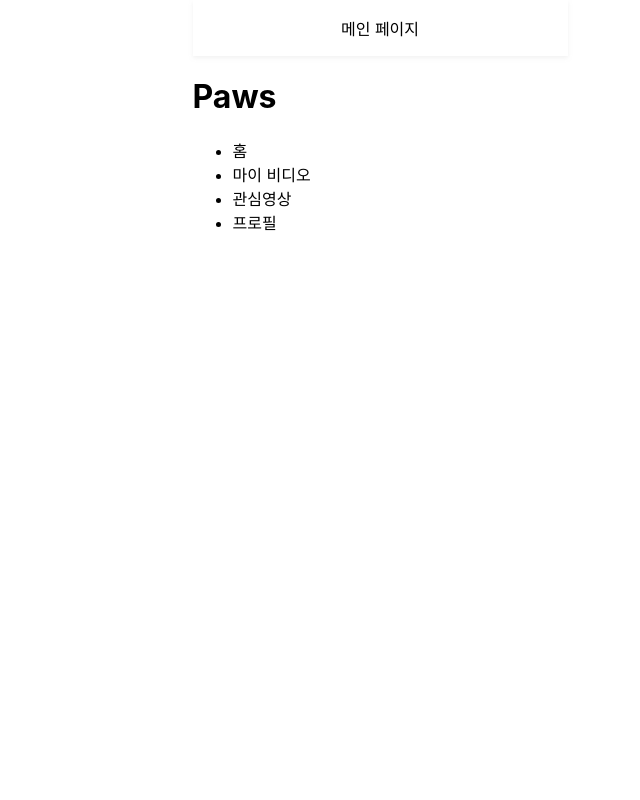
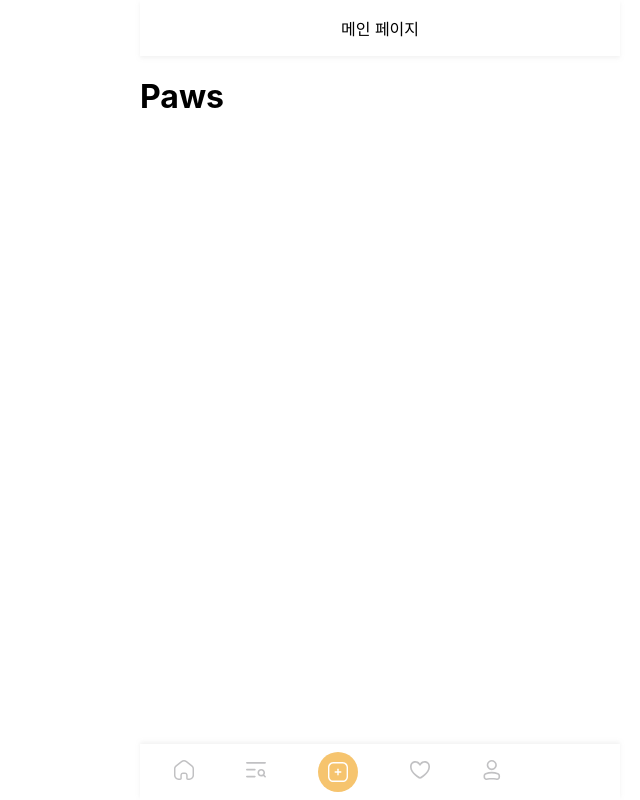
Before and after one commit to Numble3/Paws-Frontend, a Next.js app: page / in a window 1280 px wide. Shown: the whole page, without its empty margins (260-900 px from the left). Built offline with nearby package versions, Linux system fonts and the light colour scheme.

Commit message:
feat: navigation layout

```diff
--- a/components/layout/nav.tsx
+++ b/components/layout/nav.tsx
@@ -1,22 +1,42 @@
+import { ICONS } from "lib/assets";
+import Image from "next/image";
 import Link from "next/link";
+import { memo } from "react";
+import styles from "styles/layout.module.css";
 
-export default function Nav() {
+const Nav = () => {
   return (
+    <nav className={styles.nav}>
       <ul>
         <li>
-        <Link href="/">홈</Link>
+          <Link href="/">
+            <Image src={ICONS.HOME} width={20} height={20} />
+          </Link>
         </li>
         <li>
-        <Link href="/myVideo">마이 비디오</Link>
+          <Link href="/myVideo">
+            <Image src={ICONS.CATEGORY} width={20} height={20} />
+          </Link>
+        </li>
+        <li className={styles.upload}>
+          <Link href="/upload">
+            <Image src={ICONS.UPLOAD} width={20} height={20} />
+          </Link>
+        </li>
+        <li>
+          <Link href="/interestVideo">
+            <Image src={ICONS.LIKE} width={20} height={20} />
+          </Link>
         </li>
 
         <li>
-        <Link href="/interestVideo">관심영상</Link>
-      </li>
-
-      <li>
-        <Link href="/profile">프로필</Link>
+          <Link href="/profile">
+            <Image src={ICONS.PROFILE} width={20} height={20} />
+          </Link>
         </li>
       </ul>
+    </nav>
   );
-}
+};
+
+export default memo(Nav);
--- a/lib/assets.ts
+++ b/lib/assets.ts
@@ -1,4 +1,4 @@
-const getIconPath = (path: string) => `public/icons/${path}`;
+const getIconPath = (path: string) => `/icons/${path}`;
 
 export const ICONS = {
   HOME: getIconPath("home.svg"),
--- /dev/null
+++ b/pages/upload.tsx
@@ -0,0 +1,3 @@
+export default function UploadPage() {
+  return <div>upload</div>;
+}
--- a/styles/globals.css
+++ b/styles/globals.css
@@ -2,8 +2,8 @@ html,
 body {
   padding: 0;
   margin: 0;
-  width: 100%;
-  height: 100%;
+  width: 100vw;
+  height: 100vh;
   font-family: -apple-system, BlinkMacSystemFont, Segoe UI, Roboto, Oxygen,
     Ubuntu, Cantarell, Fira Sans, Droid Sans, Helvetica Neue, sans-serif;
 }
@@ -15,4 +15,6 @@ a {
 
 * {
   box-sizing: border-box;
+
+  --primary: #F6C46E;
 }
--- a/styles/layout.module.css
+++ b/styles/layout.module.css
@@ -1,6 +1,8 @@
 .wrapper{
-  min-width: 375px;
+  max-width: 480px;
+  width: 100%;
   height: 100%;
+  position: relative;
 }
 
 .header{
@@ -13,5 +15,27 @@
 }
 
 .nav{
-
+  position: absolute;
+  bottom: 0;
+  width: 100%;
+  box-shadow: 0px -2px 4px rgba(203, 203, 203, 0.25);
 }
+.nav > ul{
+  position: relative;
+  display: flex;
+  align-items: center;
+  gap: 52px;
+  margin: 0;
+  padding: 8px 34px;
+}
+.nav>ul>li{
+  list-style: none;
+  cursor: pointer;
+}
+.upload{
+  background: var(--primary);
+  padding: 10px;
+  border-radius: 50%;
+  display: grid;
+  place-items: center;
+}
```
Also changed, not shown: 1 other file (tests, documents, lock files or other folders). Lines whose indentation alone changed are shown as unchanged.
